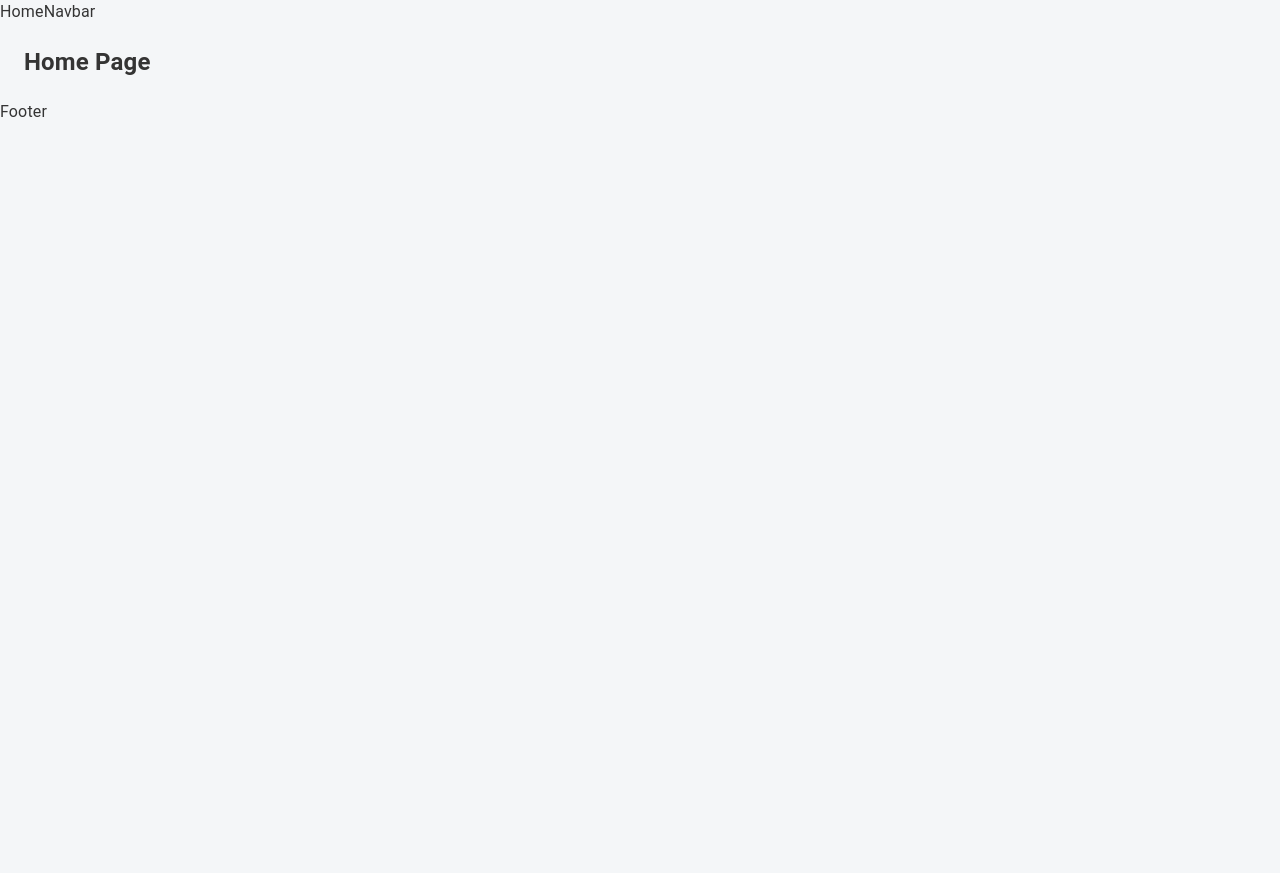
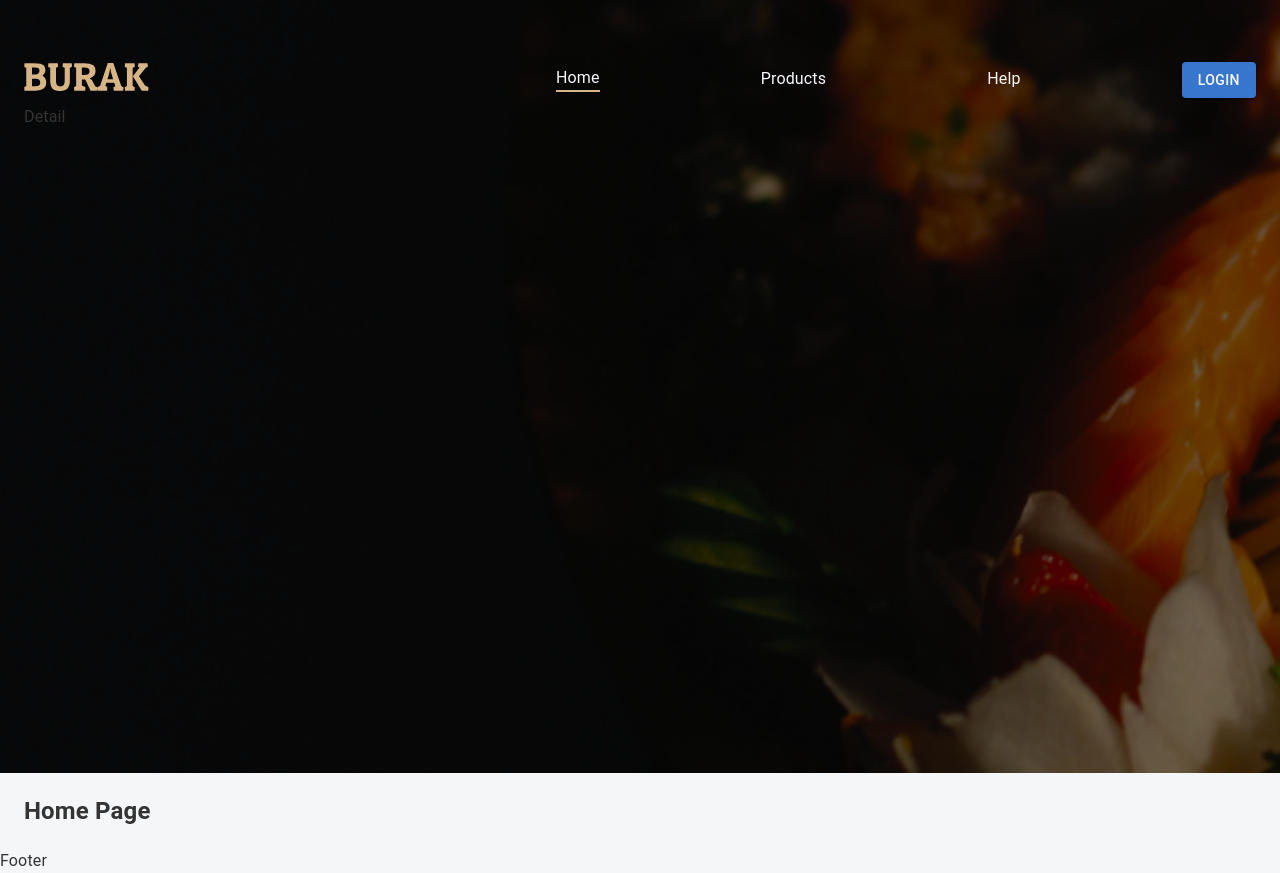
Before and after one commit to MirzaolimTuhtasinov/burak-react, a React (Create React App) app: page / in a window 1280 px wide. Before the commit the page ends 800 px from the top, so only its background shows below. Built offline with nearby package versions, Linux system fonts and the light colour scheme.

Commit message:
feat: develop header and footer part one

```diff
--- a/src/app/App.tsx
+++ b/src/app/App.tsx
@@ -1,5 +1,5 @@
+/* eslint-disable @typescript-eslint/no-unused-vars */
 import React from "react";
-import "../css/app.css";
 import { Box, Button, Container, Stack, Typography } from "@mui/material";
 import { Link, Route, Switch, useLocation } from "react-router-dom";
 import { HomePage } from "./screens/homePage";
@@ -9,6 +9,9 @@
 import { HomeNavbar } from "./components/headers/HomeNavbar";
 import { OtherNavbar } from "./components/headers/OtherNavbar";
 import { Footer } from "./components/footer";
+import "../css/app.css";
+import "../css/navbar.css"
+import { HelpPage } from "./screens/helpPage";
 
 function App() {
   const location = useLocation();
@@ -26,6 +29,9 @@
           <Route path="/member-page">
             <UserPage />
           </Route>
+          <Route path="/help">
+            <HelpPage />
+          </Route>
           <Route path="/">
             <HomePage />
           </Route>
--- a/src/app/components/headers/HomeNavbar.tsx
+++ b/src/app/components/headers/HomeNavbar.tsx
@@ -1,3 +1,74 @@
+/* eslint-disable jsx-a11y/alt-text */
+import { Box, Button, Container, Stack } from "@mui/material";
+import { NavLink } from "react-router-dom";
+
 export function HomeNavbar() {
-    return (<div>HomeNavbar</div>);
-};
+    const authMember = null;
+
+  return (
+    <div className="home-navbar">
+      <Container sx={{ mt: "55px", height: "642px" }}>
+        <Stack
+          sx={{
+            height: "50px",
+            flexDirection: "row",
+            justifyContent: "space-between",
+            alignItems: "center",
+          }}
+        >
+          <Box>
+            <NavLink to={"/"}>
+              <img
+                style={{ width: "125px", height: "30px" }}
+                src="/icons/burak.svg"
+              />
+            </NavLink>
+          </Box>
+          <Stack
+            sx={{
+              flexDirection: "row",
+              justifyContent: "space-between",
+              minWidth: "700px",
+              alignItems: "center",
+            }}
+          >
+            <Box className={"hover-line"}>
+              <NavLink to={"/"} activeClassName="underline"> Home </NavLink>
+            </Box>
+            <Box className={"hover-line"}>
+              <NavLink to={"/products"} activeClassName="underline"> Products </NavLink>
+            </Box>
+            {authMember ? (
+                <Box className={"hover-line"}>
+                    <NavLink to={"/orders"} activeClassName="underline"> Orders </NavLink>
+                </Box>
+            ) : null}
+            {authMember ? (
+                <Box className={"hover-line"}>
+                    <NavLink to={"/member-page"} activeClassName="underline"> My Page </NavLink>
+                </Box>
+            ) : null}
+            <Box className={"hover-line"}>
+              <NavLink to={"/help"} activeClassName="underline"> Help </NavLink>
+            </Box>
+            {/* BASKET */}
+
+            {!authMember ? (
+                <Box>
+                    <Button
+                        variant="contained"
+                        style={{ background: '#3776CC', color: '#f8f8ff' }}
+                    >
+                        Login
+                    </Button>
+                </Box>
+            ) : (
+                <img />
+            )}
+          </Stack>
+        </Stack>
+        <Stack>Detail</Stack>
+      </Container>
+    </div>
+  );
+}
--- /dev/null
+++ b/src/css/navbar.css
@@ -0,0 +1,38 @@
+.home-navbar {
+    width: 100%;
+    height: 773px;
+    display: flex;
+    background: url("/public/img/banner.webp");
+    background-size: cover;
+}
+
+.home-navbar a {
+    text-decoration: none;
+}
+
+.home-navbar .hover-line a {
+    color: #f8f8ff;
+    z-index: 100;
+}
+
+.home-navbar .underline {
+    display: block;
+    content: "";
+    border-bottom: solid 2px #d7b686;
+}
+
+.home-navbar .hover-line:after {
+  display: block;
+  content: '';
+  border-bottom: solid 2px #d7b686;
+  transform: scaleX(0);
+  transition: transform 250ms ease-in-out;
+}
+
+.home-navbar .hover-line:hover:after {
+  transform: scaleX(1);
+}
+
+.home-navbar div.hover-line:after {
+  transform-origin: 0% 50%;
+}
```
